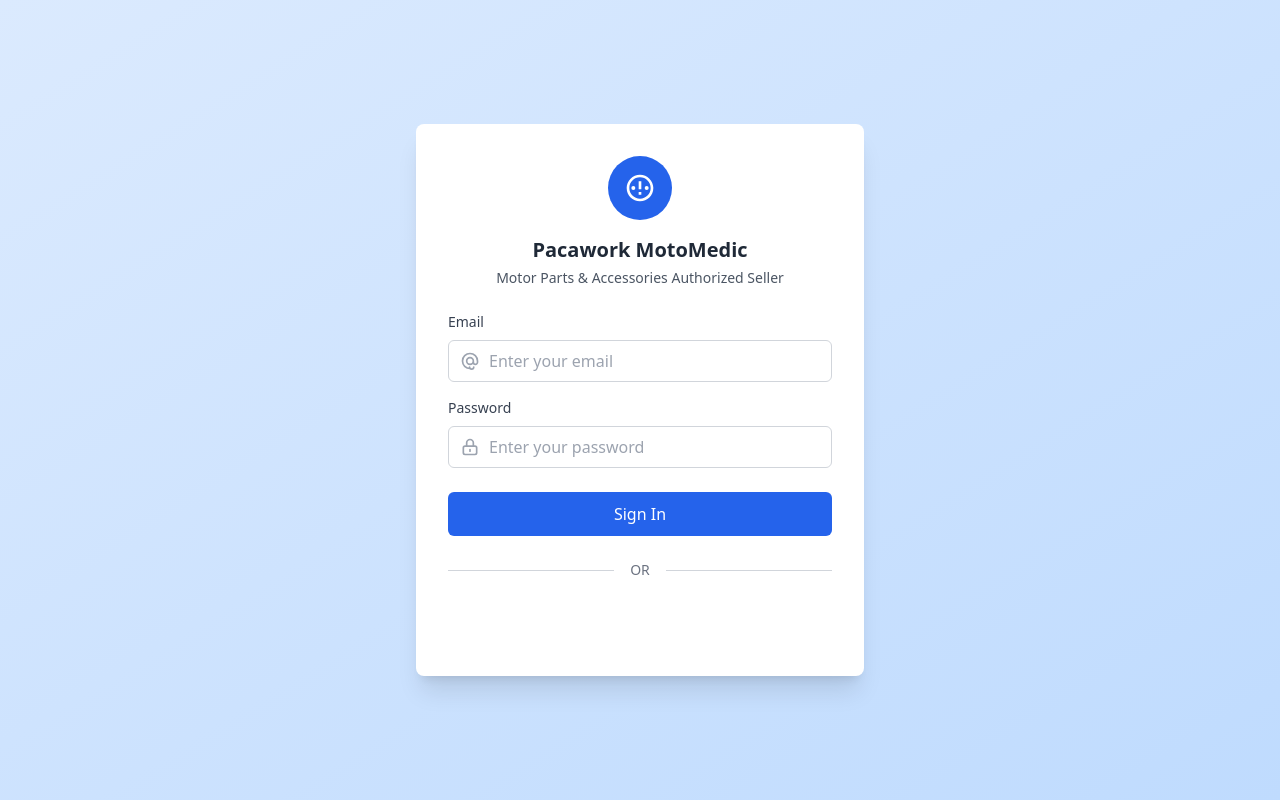
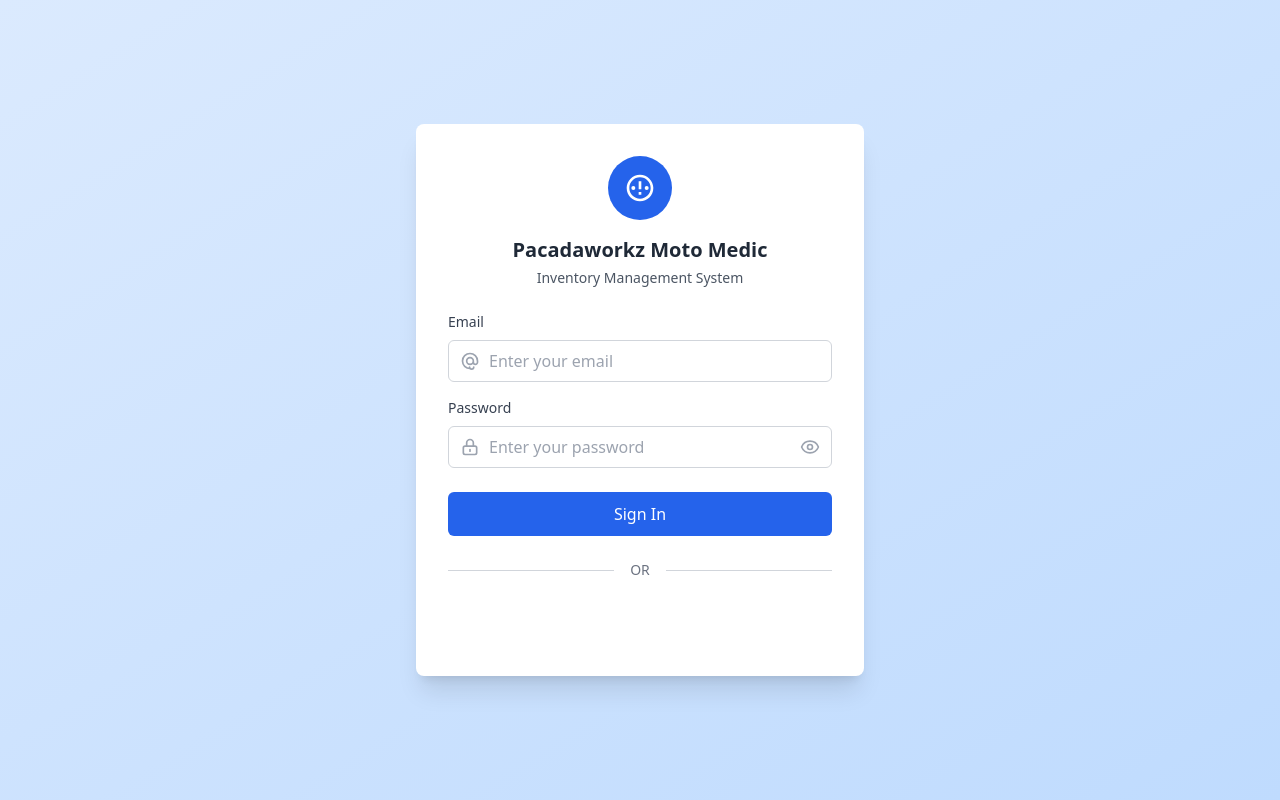
Before and after one commit to 99lash/pacadaworkz-motomedic-ims-app, a React (Vite) app: page /login in a window 1280 px wide. Built offline with nearby package versions, Linux system fonts and the light colour scheme; no server answers.

Commit message:
refactor: enhance login page with password visibility toggle and update branding

```diff
--- a/src/pages/LoginPage.jsx
+++ b/src/pages/LoginPage.jsx
@@ -9,11 +9,13 @@ import { loginSuccess } from "../features/auth/authSlice";
 import storageService from "../shared/services/storageService";
 import { STORAGE_KEYS } from "../shared/config/storage";
 import { authService } from "../features/auth/services/authService";
+import { Eye, EyeOff } from "lucide-react";
 
 export default function LoginPage() {
   const navigate = useNavigate();
   const dispatch = useDispatch();
   const [googleError, setGoogleError] = useState(null);
+  const [showPassword, setShowPassword] = useState(false);
 
   const handleGoogleLoginSuccess = async (credentialResponse) => {
     try {
@@ -84,10 +86,7 @@ export default function LoginPage() {
 
   // Get display error (validation, Google error, or API error)
   const displayError =
-    Object.values(validationErrors)[0] ||
-    googleError ||
-    error ||
-    null;
+    Object.values(validationErrors)[0] || googleError || error || null;
 
   return (
     <div className="min-h-screen bg-gradient-to-br from-blue-100 to-blue-200 flex items-center justify-center p-4">
@@ -100,19 +99,19 @@ export default function LoginPage() {
               fill="currentColor"
               viewBox="0 0 24 24"
             >
-              <path d="M12 2C6.48 2 2 6.48 2 12s4.48 10 10 10 10-4.48 10-10S17.52 2 12 2zm0 18c-4.41 0-8-3.59-8-8s3.59-8 8-8 8 3.59 8 8-3.59 8-8 8zm-1-13h2v6h-2zm0 8h2v2h-2z"/>
-              <circle cx="7" cy="12" r="1.5"/>
-              <circle cx="17" cy="12" r="1.5"/>
+              <path d="M12 2C6.48 2 2 6.48 2 12s4.48 10 10 10 10-4.48 10-10S17.52 2 12 2zm0 18c-4.41 0-8-3.59-8-8s3.59-8 8-8 8 3.59 8 8-3.59 8-8 8zm-1-13h2v6h-2zm0 8h2v2h-2z" />
+              <circle cx="7" cy="12" r="1.5" />
+              <circle cx="17" cy="12" r="1.5" />
             </svg>
           </div>
         </div>
 
         {/* Title */}
         <h1 className="text-center text-xl font-semibold text-gray-800 mb-1">
-          Pacawork MotoMedic
+          Pacadaworkz Moto Medic
         </h1>
         <p className="text-center text-sm text-gray-600 mb-6">
-          Motor Parts & Accessories Authorized Seller
+          Inventory Management System
         </p>
 
         {/* Form */}
@@ -193,7 +192,7 @@ export default function LoginPage() {
               </span>
 
               <input
-                type="password"
+                type={showPassword ? "text" : "password"}
                 value={formData.password}
                 onChange={(e) => {
                   updateField("password", e.target.value);
@@ -202,13 +201,25 @@ export default function LoginPage() {
                 }}
                 placeholder="Enter your password"
                 disabled={loading}
-                className={`w-full pl-10 pr-4 py-2 border rounded-md focus:outline-none focus:ring-2 focus:ring-blue-500 focus:border-transparent disabled:bg-gray-100 disabled:cursor-not-allowed ${
+                className={`w-full pl-10 pr-10 py-2 border rounded-md focus:outline-none focus:ring-2 focus:ring-blue-500 focus:border-transparent disabled:bg-gray-100 disabled:cursor-not-allowed ${
                   validationErrors.password
                     ? "border-red-300"
                     : "border-gray-300"
                 }`}
                 required
               />
+
+              <button
+                type="button"
+                onClick={() => setShowPassword(!showPassword)}
+                className="absolute right-3 top-1/2 -translate-y-1/2 text-gray-400 hover:text-gray-600 focus:outline-none"
+              >
+                {showPassword ? (
+                  <EyeOff className="w-5 h-5" />
+                ) : (
+                  <Eye className="w-5 h-5" />
+                )}
+              </button>
             </div>
 
             {validationErrors.password && (
```
